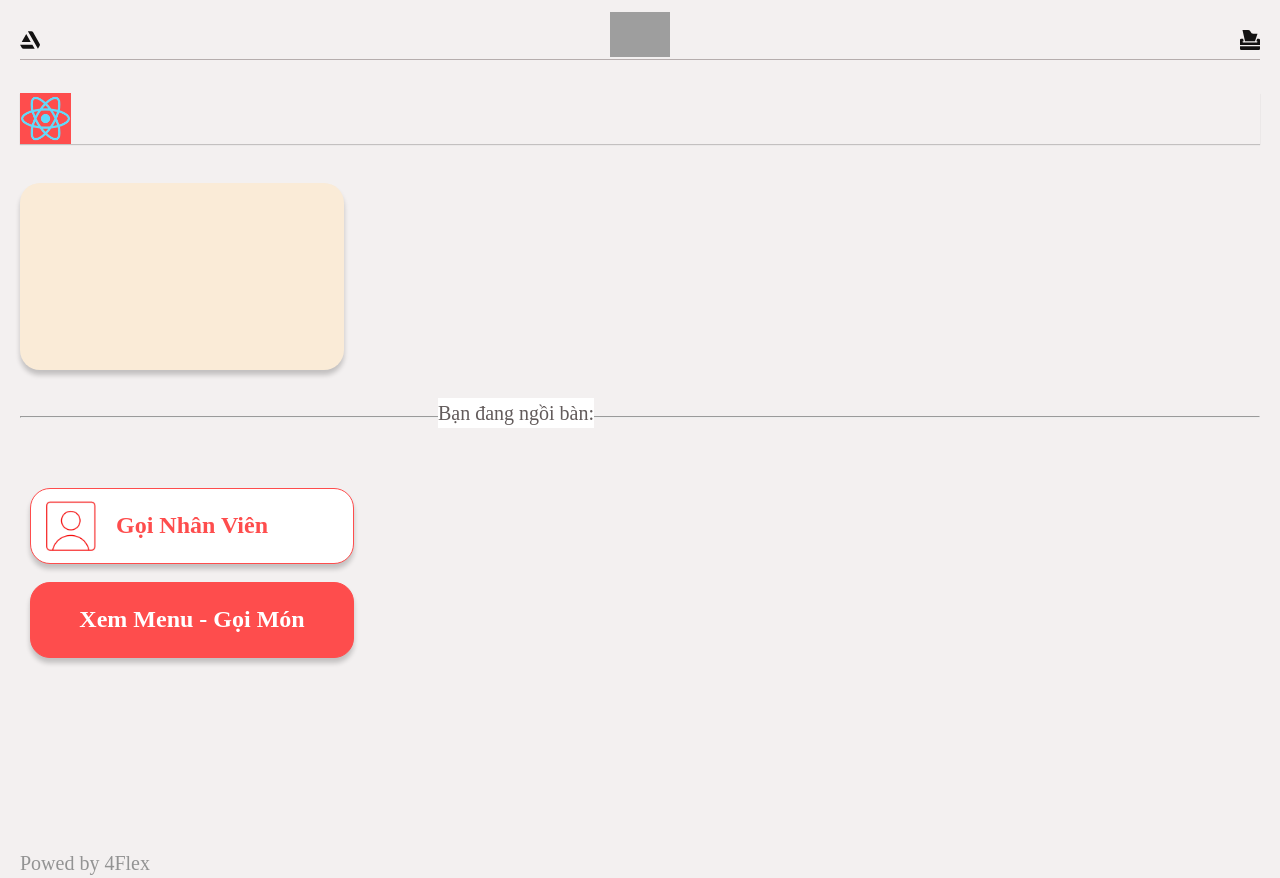
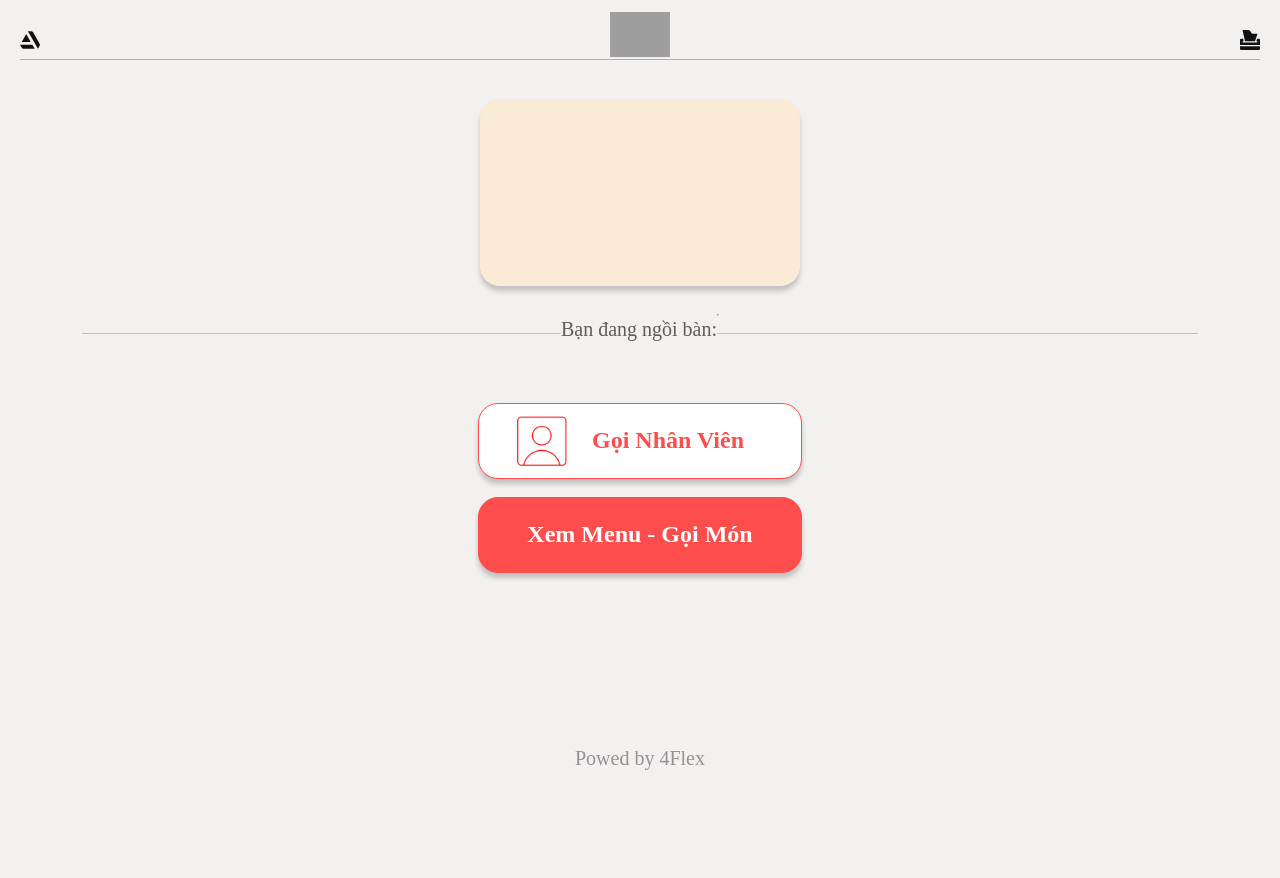
Before and after one commit to havancanh2003/qr_web_app, a React (Create React App) app: page / in a window 1280 px wide. After the commit the page ends 800 px from the top, so only its background shows below. Built offline with nearby package versions, Linux system fonts and the light colour scheme; grey boxes are pictures that could not be loaded.

Commit message:
fix home

```diff
--- a/src/pages/Home/home.scss
+++ b/src/pages/Home/home.scss
@@ -1,45 +1,35 @@
-// *{
-//     box-sizing: border-box;
-//     margin-left: auto;
-//     margin-right: auto;
-// }
-.topBar{
-    display: flex;
-    margin-top:33px ;
-    height: 51px;
-    width: 100%;
-    box-shadow: 0 1px 1px rgb(0 0 0 /20%);
-    img{
-        height: 51px;
-        max-width: 136px;
-        background-color: #FE4D4D;
-    }
-}
+
 .homePage{
     display: flex;
     flex-direction: column;
     flex-wrap: wrap;
-
+    background-color: #f3f0f0;
 }
 .adsBanner{
     margin-top: 39px;
-    width: 324px;
-    height: 187px;
+    min-width: 320px;
+    max-width: fit-content;
+    min-height: 187px;
+    width: 86%;
+    height: 24%;
     background-color: antiquewhite;
     border-radius: 20px;
     box-shadow: 0 5px 5px rgb(0 0 0 /20%);
+    margin-left: auto;
+    margin-right: auto;
 }
 .yourTable{
-    // margin-bottom: -10px;
-    width: 80%;
+    width: 90%;
+    margin-left: auto;
+    margin-right: auto;
     display: flex;
     justify-content: center;
-    box-shadow: 0 2px 0 rgb(0 0 0 /20%);
+    box-shadow: 0 1px 0 rgb(0 0 0 /20%);
     span{
-        margin-bottom: -12px;
+        margin-bottom: -11px;
         position: relative;
         color:#625B5B;
-        background-color: #FFFFFF;
+        background-color: #f3f0f0;
     }
 }
 
@@ -56,17 +46,16 @@
     display: flex;
     align-items: center;
     box-shadow: 0 5px 5px rgb(0 0 0 /20%);
+    margin-left: auto;
+    margin-right: auto;
     img{
         width: 50px;
         height: 50px;
         background-color: black;
         color: #FFFFFF;
-        margin-right: 10px;
+        margin-right: 25px;
+        margin-left: 23px;
     }
-    span{
-        margin-left: 10px;
-    }
-
 }
 
 #secondButton{
@@ -81,7 +70,9 @@ p{
     color: #939393;
 }
 #introduce{
-    margin-top: 190px;
+    margin-left: auto;
+    margin-right: auto;
+    margin-top: 170px;
     font-size: 20px;
     color: #939393;
 }
--- a/src/pages/Home/index.js
+++ b/src/pages/Home/index.js
@@ -16,14 +16,12 @@ function Home() {
   }
   return (
     <div className={cx("homePage")}>
-      <div className={cx("topBar")}>
-        <img src={logo192} alt="LOGO"></img>
-      </div>
       <div className={cx("adsBanner")}></div>
       <p className={cx("yourTable")}>
         <span>Bạn đang ngồi bàn:</span>
+        <hr />
       </p>
-      <hr />
+
       <button className="homeButton">
         <img src={icon} alt="icon"></img>
         <span>Gọi Nhân Viên</span>
```
